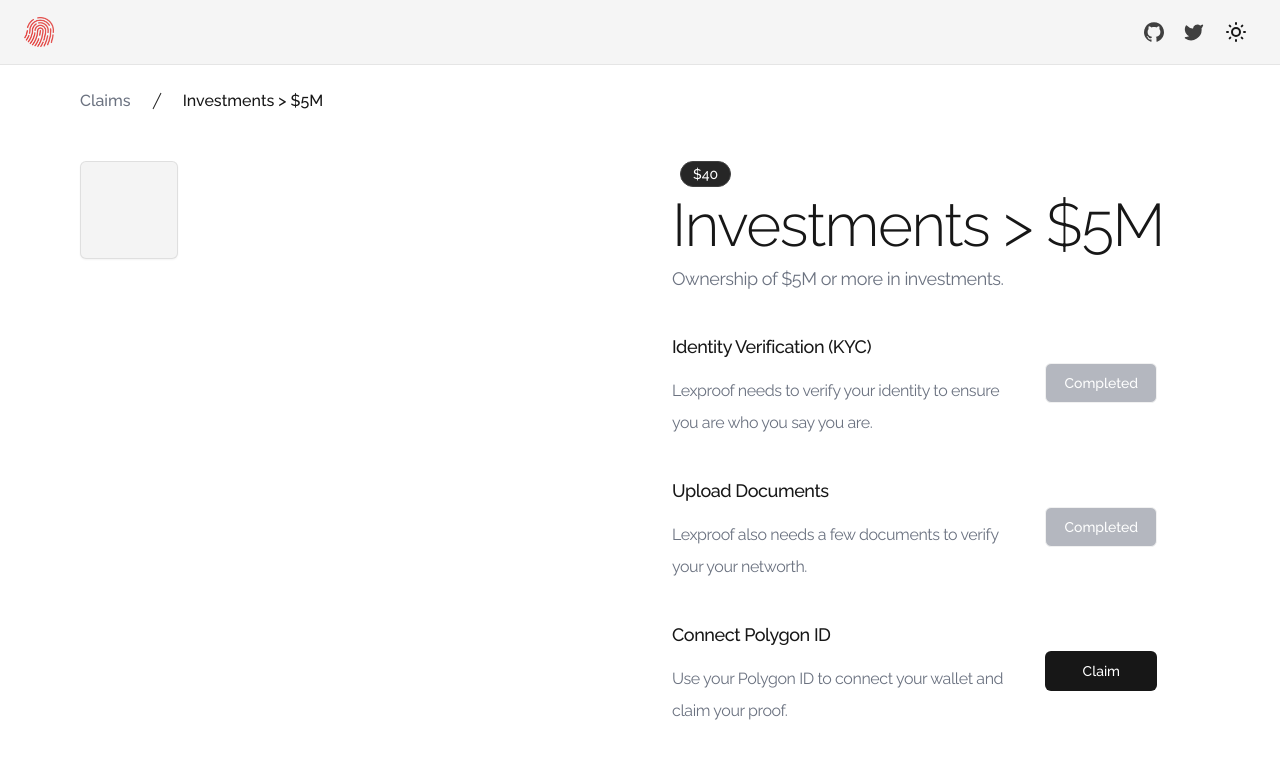
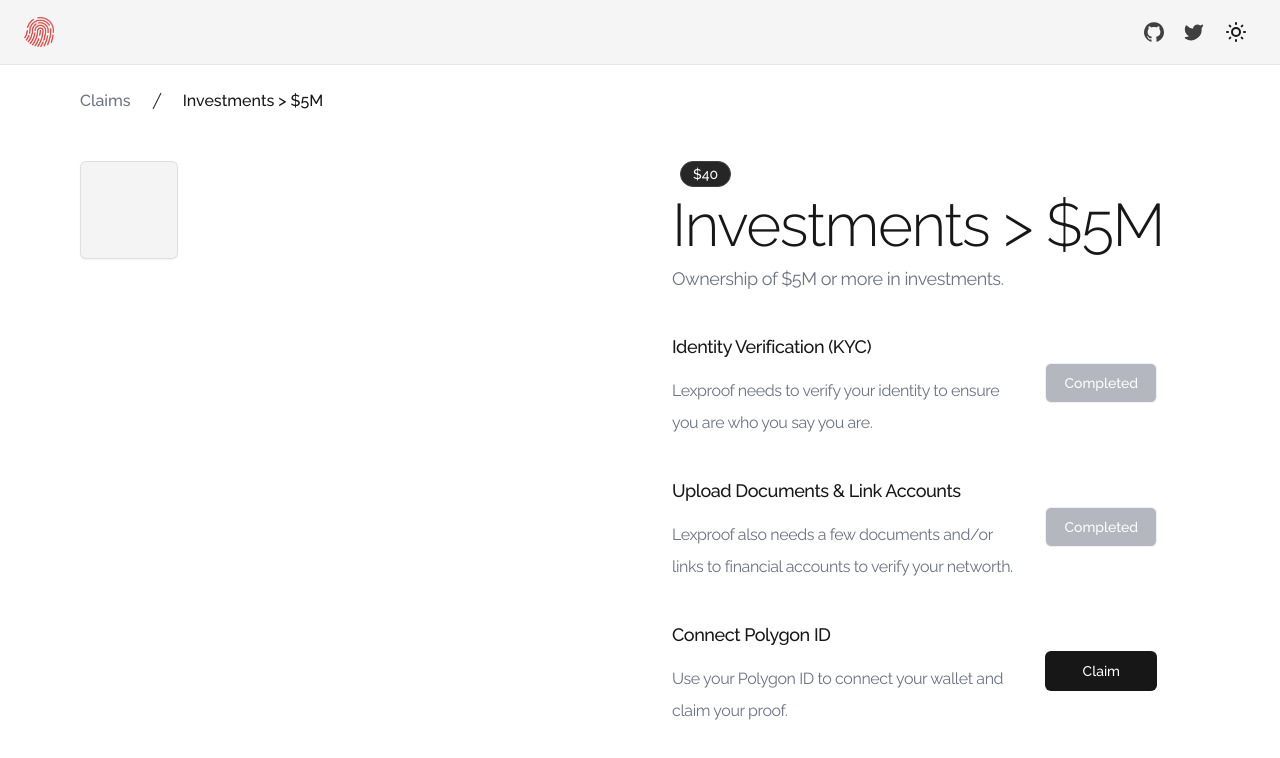
Before and after one commit to Lexproof/app, a Next.js app: page /claims/1 in a window 1280 px wide. Shown: the top 758 px of the page. Built offline with nearby package versions, Linux system fonts and the light colour scheme.

Commit message:
change copy

```diff
--- a/app/claims/[id]/page.tsx
+++ b/app/claims/[id]/page.tsx
@@ -101,15 +101,15 @@
               <section className='col-span-2'>
                 <div className='flex items-center'>
                   <h2 className='text-lg font-medium leading-10 tracking-tight text-neutral-900 dark:text-slate-50'>
-                    Upload Documents{' '}
+                    Upload Documents & Link Accounts{' '}
                     {/* <span className='ml-2 inline-flex items-center rounded-full border border-neutral-700 bg-neutral-800 px-3 py-0.5 text-sm font-medium text-white'>
                       Required
                     </span> */}
                   </h2>
                 </div>
                 <p className='font-regular mt-2 text-base leading-8 tracking-tight text-gray-500'>
-                  Lexproof also needs a few documents to verify your your
-                  networth.
+                  Lexproof also needs a few documents and/or links to financial
+                  accounts to verify your networth.
                 </p>
               </section>
               <section className='col-span-1'>
```
